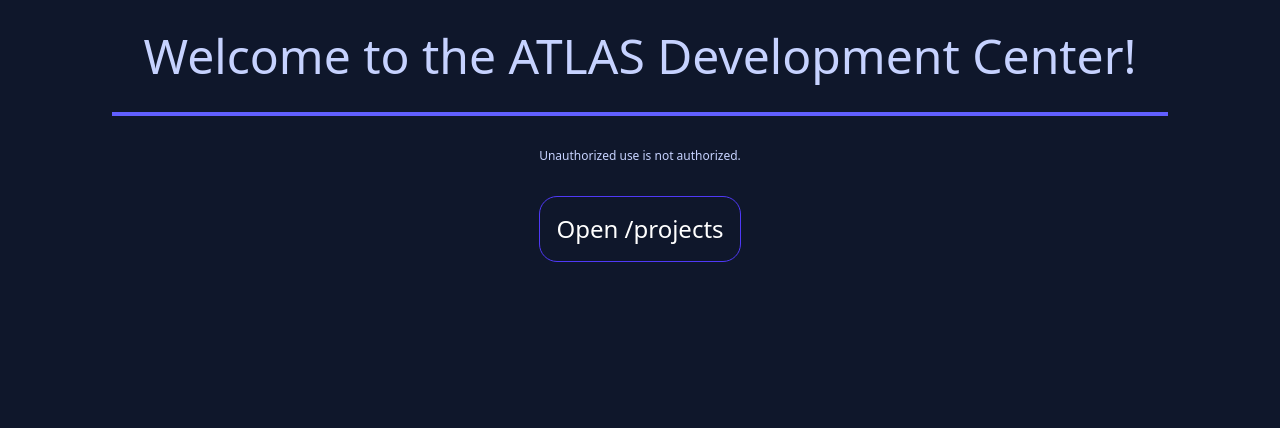
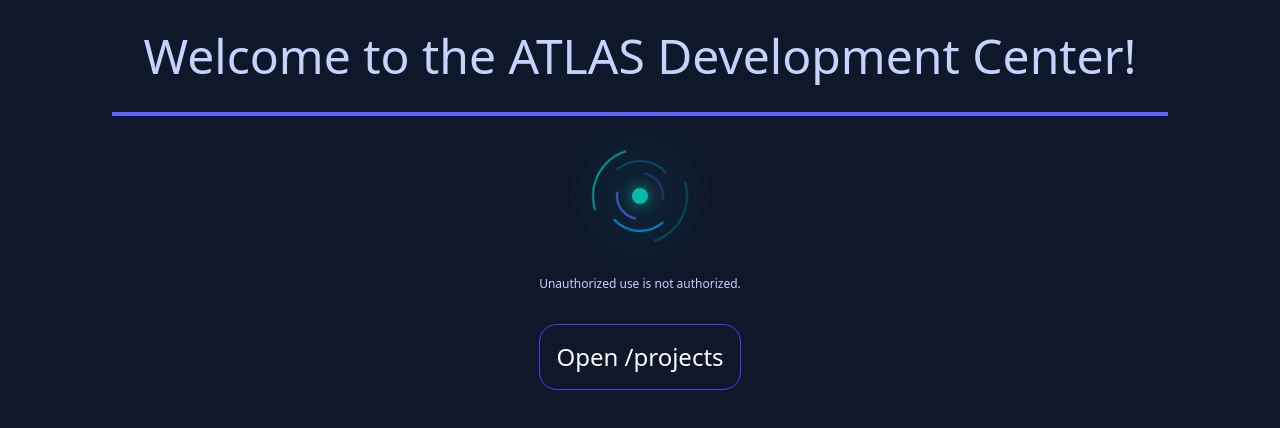
Before and after one commit to samsmithdev/atlas, a Next.js app: page / in a window 1280 px wide. Shown: the top 428 px of the page. Built offline with nearby package versions, Linux system fonts and the light colour scheme.

Commit message:
Added animation and logo

```diff
--- a/app/page.tsx
+++ b/app/page.tsx
@@ -1,3 +1,4 @@
+import { ThinkingIndicator } from "@/components/atlas/AtlasInteractionModule";
 import Link from "next/link";
 
 export default function Home() {
@@ -5,6 +6,7 @@ export default function Home() {
   return (
     <div className="bg-slate-900 w-full h-full items-center flex flex-col gap-8">
       <h1 className="text-5xl text-indigo-200 border-b-4 border-indigo-500 p-8">Welcome to the ATLAS Development Center!</h1>
+      <ThinkingIndicator />
       <p className="text-xs text-indigo-200">Unauthorized use is not authorized.</p>
       <Link
         className="border rounded-2xl border-indigo-600 text-white mx-auto p-4 text-2xl"
--- /dev/null
+++ b/components/atlas/AtlasInteractionModule.tsx
@@ -0,0 +1,25 @@
+// components/ui/ThinkingIndicator.tsx
+import React from 'react';
+
+export const ThinkingIndicator = ({ isThinking = true }: { isThinking?: boolean }) => {
+  if (!isThinking) return null;
+
+  return (
+    <div className="relative flex items-center justify-center w-24 h-24">
+      {/* Core "Brain" - The Static Dot or Logo in the center */}
+      <div className="absolute w-4 h-4 bg-teal-500 rounded-full shadow-[0_0_15px_rgba(20,184,166,0.8)] z-10" />
+
+      {/* Ring 1 - Outer Slow */}
+      <div className="absolute w-full h-full border-2 border-transparent border-t-teal-500/80 border-b-teal-500/30 rounded-full animate-[spin_3s_linear_infinite]" />
+
+      {/* Ring 2 - Middle Reverse */}
+      <div className="absolute w-3/4 h-3/4 border-2 border-transparent border-r-sky-500/80 border-l-sky-500/30 rounded-full animate-[spin_2s_linear_infinite_reverse]" />
+
+      {/* Ring 3 - Inner Fast/Wobble */}
+      <div className="absolute w-1/2 h-1/2 border-2 border-transparent border-t-indigo-500/80 border-b-indigo-500/30 rounded-full animate-[spin_1.5s_linear_infinite]" />
+
+      {/* Optional: A subtle pulse effect behind it all */}
+      <div className="absolute w-full h-full bg-teal-500/10 rounded-full animate-pulse blur-xl" />
+    </div>
+  );
+};
--- a/components/ui/button.tsx
+++ b/components/ui/button.tsx
@@ -20,6 +20,7 @@ const buttonVariants = cva(
           "hover:bg-accent hover:text-accent-foreground dark:hover:bg-accent/50",
         link: "text-primary underline-offset-4 hover:underline",
         atlas_action: "text-xl pb-4 pt-4 pr-4 pl-4 border-t-0 border-r-0 border-l-0 border-ro border-b-2 bg-input shadow-xs hover:bg-accent hover:text-accent-foreground dark:bg-input/30 dark:border-input dark:hover:bg-input/50 rounded-none cursor-auto hover:cursor-pointer hover:scale-110",
+        atlas_folder: 'text-l p-4 border-b-2 bg-input shadow-xs hover:bg-accent hover:text-accent-foreground dark:bg-input/30 dark:border-input dark:hover:bg-input/50 rounded-none cursor-auto hover:cursor-pointer hover:scale-110',
       },
       size: {
         default: "h-9 px-4 py-2 has-[>svg]:px-3",
```
Also changed, not shown: public/logo.svg (added).
